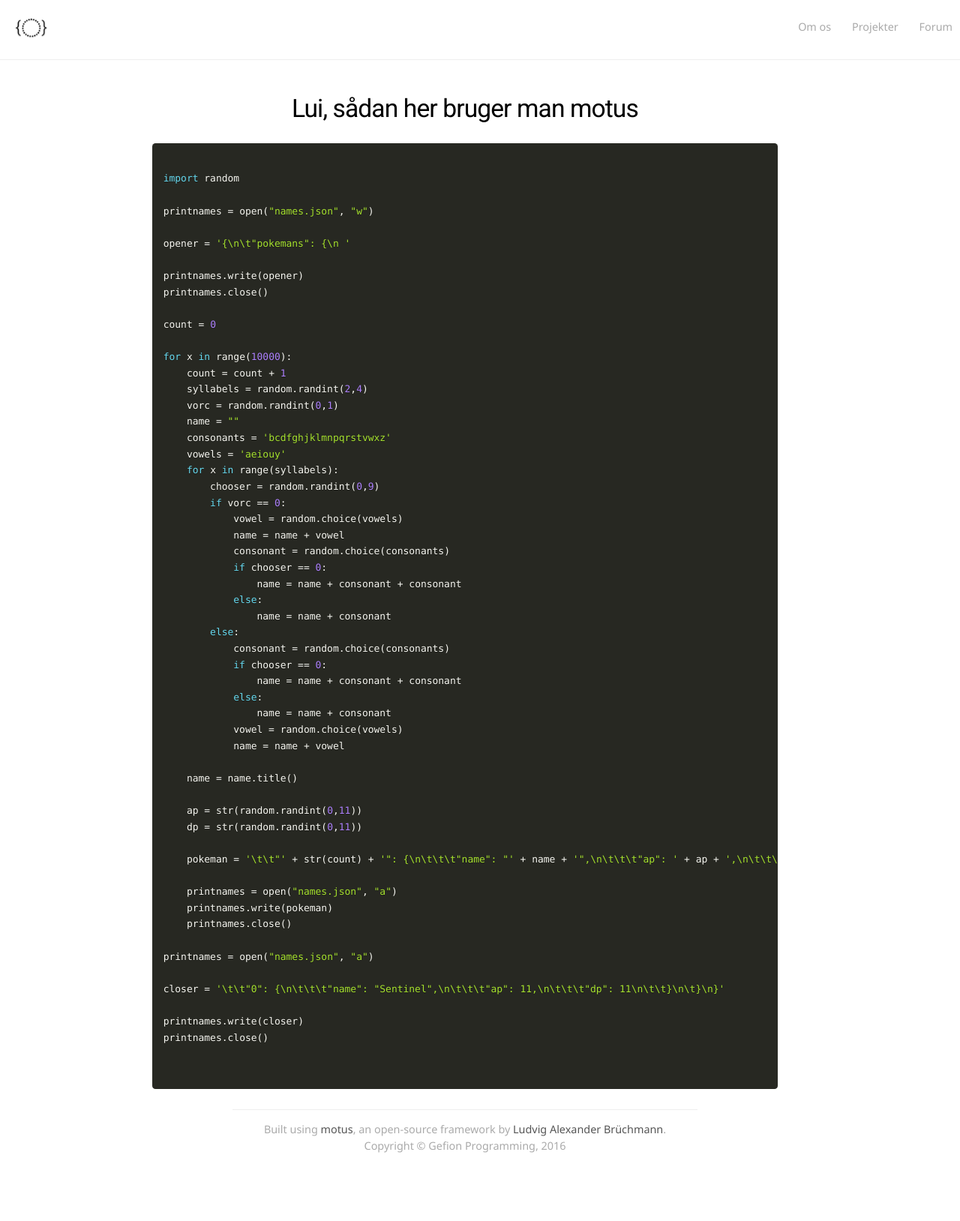
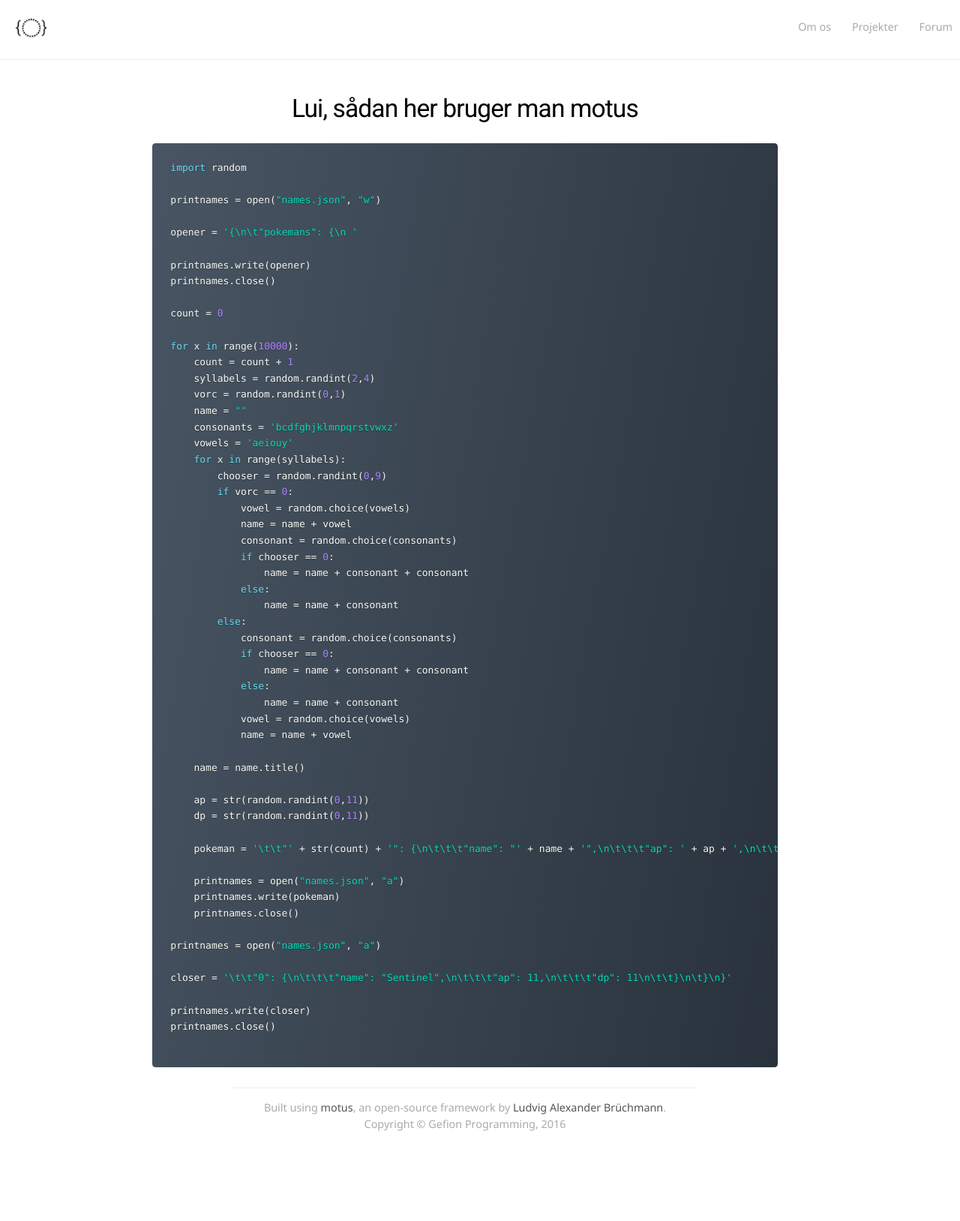
Before and after one commit to alexampersandria/gefion-programming, a PHP site: page /lui.php in a window 1280 px wide. Shown: the whole page at 75% size. After the commit the page ends 1508 px from the top, so only its background shows below. Run offline with PHP 8.4, Linux system fonts and the light colour scheme; some libraries are stand-ins or nearby versions.

Commit message:
Custom prism highlighting

```diff
--- a/css/prism.css
+++ b/css/prism.css
@@ -34,11 +34,13 @@ pre[class*="language-"] {
 	margin: .5em 0;
 	overflow: auto;
 	border-radius: 0.3em;
+	padding: 0 24px
 }
 
 :not(pre) > code[class*="language-"],
 pre[class*="language-"] {
-	background: #272822;
+	background:-webkit-linear-gradient(100deg, #485563, #29323c);
+	background:linear-gradient(100deg, #485563, #29323c);
 }
 
 /* Inline code */
@@ -82,7 +84,7 @@ pre[class*="language-"] {
 .token.char,
 .token.builtin,
 .token.inserted {
-	color: #a6e22e;
+	color: #03d9b5;
 }
 
 .token.operator,
```
